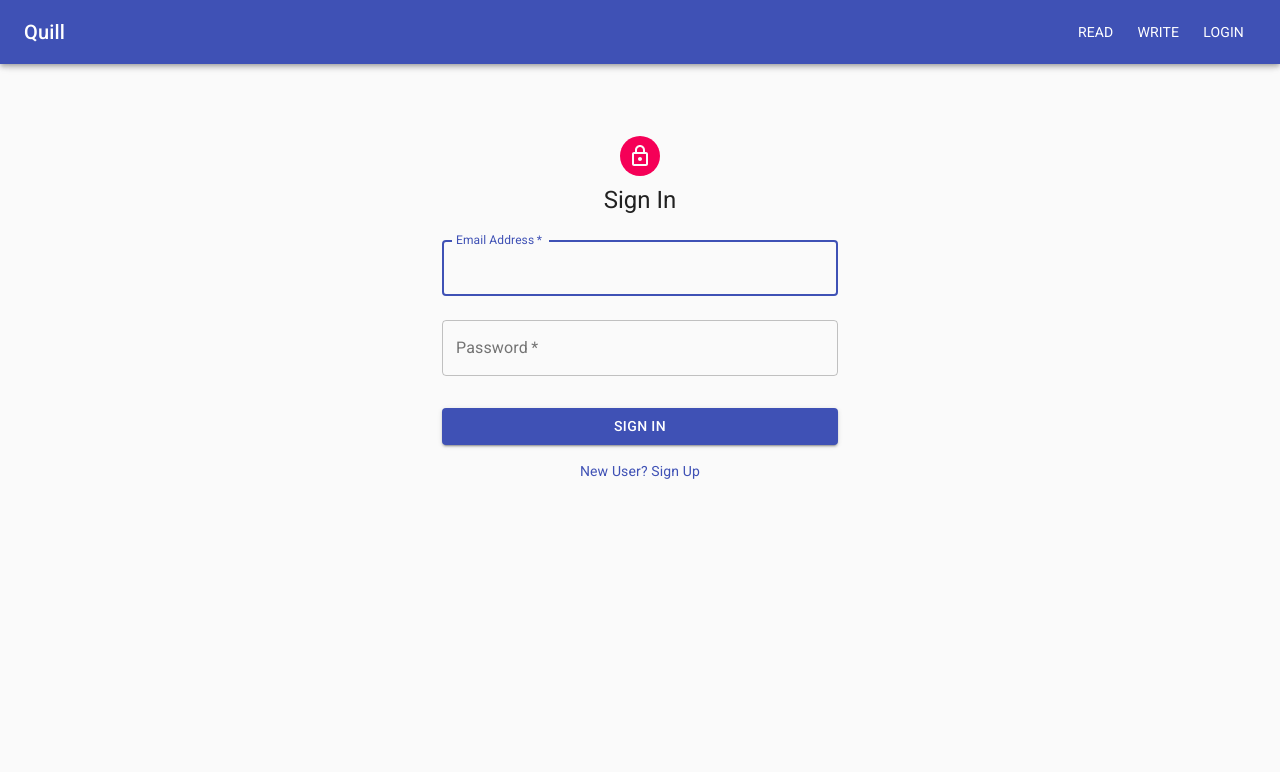
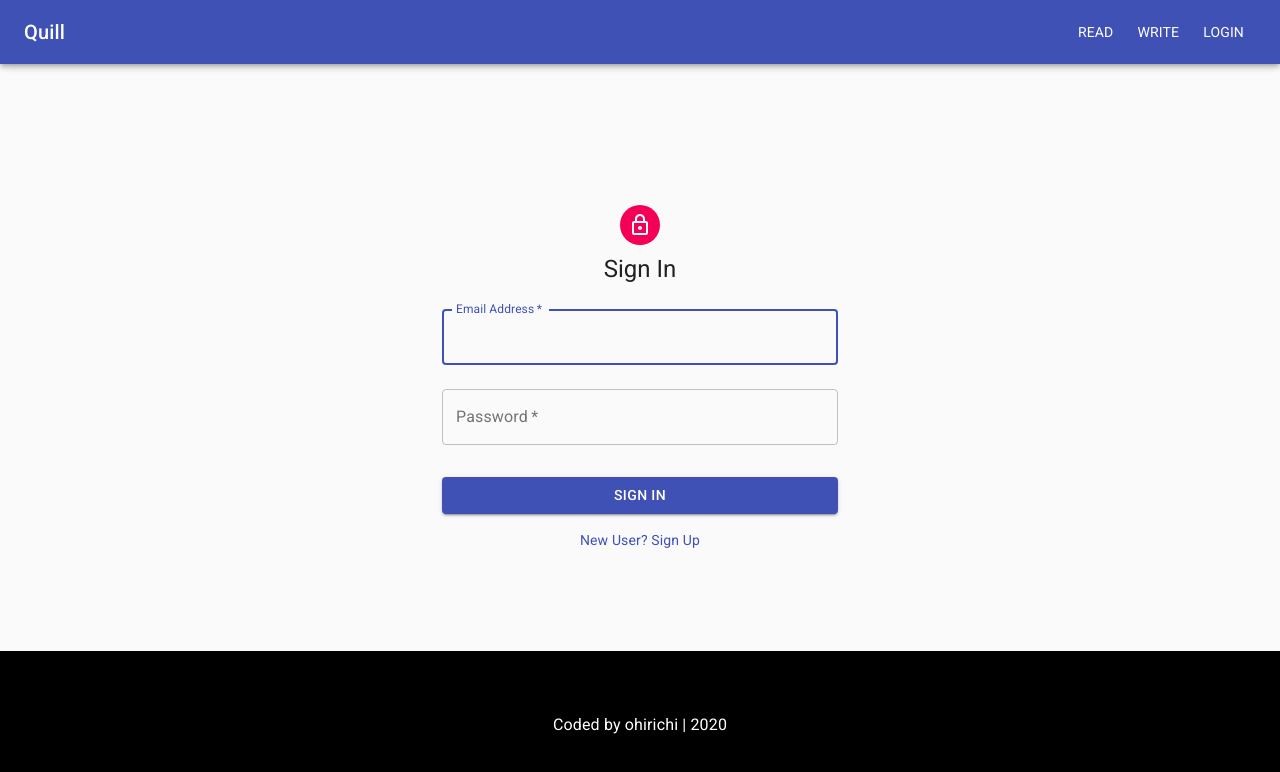
Before and after one commit to ohirichi/quill2, a React (Create React App) app: page / in a window 1280 px wide. Shown: the top 772 px of the page. Built offline with nearby package versions, Linux system fonts and the light colour scheme; no server answers.

Commit message:
adding simple footer and adjusting styling a bit

```diff
--- a/src/App.css
+++ b/src/App.css
@@ -1,38 +1,9 @@
 .App {
   text-align: center;
+  display:grid;
+  min-height:100vh;
 }
 
-.App-logo {
-  height: 40vmin;
-  pointer-events: none;
+.footer{
+  align-self: end;
 }
-
-@media (prefers-reduced-motion: no-preference) {
-  .App-logo {
-    animation: App-logo-spin infinite 20s linear;
-  }
-}
-
-.App-header {
-  background-color: #282c34;
-  min-height: 100vh;
-  display: flex;
-  flex-direction: column;
-  align-items: center;
-  justify-content: center;
-  font-size: calc(10px + 2vmin);
-  color: white;
-}
-
-.App-link {
-  color: #61dafb;
-}
-
-@keyframes App-logo-spin {
-  from {
-    transform: rotate(0deg);
-  }
-  to {
-    transform: rotate(360deg);
-  }
-}
--- a/src/App.js
+++ b/src/App.js
@@ -1,15 +1,16 @@
 import React from 'react';
 import './App.css';
 import CssBaseline from '@material-ui/core/CssBaseline';
-import {Navbar} from './components/index';
+import {Navbar, Footer} from './components/index';
 import Routes from './routes'
 
 function App() {
   return (
     <div className="App">
       <CssBaseline />
-      <Navbar />
-      <Routes/>
+      <Navbar className="navbar" />
+      <Routes className="content" />
+      <Footer className="footer" />
     </div>
   );
 }
--- /dev/null
+++ b/src/components/Footer.js
@@ -0,0 +1,30 @@
+import React from "react"
+import { makeStyles, Typography } from "@material-ui/core"
+
+const useStyles = makeStyles(theme => ({
+    footer:{
+        minHeight:"10vh",
+        backgroundColor: "black",
+        color:"white",
+        display:"flex",
+        flexDirection:"column",
+        justifyContent:"center",
+        alignItems:"center"
+    },
+    a:{
+        textDecoration:"none",
+        color:"white"
+    }
+
+
+}))
+
+export default function Footer(props){
+    const classes = useStyles()
+
+    return(
+        <footer className={classes.footer}>
+            <Typography>Coded by <a className={classes.a} href="https://github.com/ohirichi">ohirichi</a> | 2020 </Typography>
+        </footer>
+    )
+}
--- a/src/components/Login.js
+++ b/src/components/Login.js
@@ -20,8 +20,10 @@ import Container from '@material-ui/core/Container';
 
 //#region  Styles
 const useStyles = makeStyles((theme) => ({
+
   paper: {
     marginTop: theme.spacing(8),
+    marginBottom:theme.spacing(4),
     display: 'flex',
     flexDirection: 'column',
     alignItems: 'center',
--- a/src/components/index.js
+++ b/src/components/index.js
@@ -9,6 +9,7 @@ export {default as Chapter} from "./Chapter"
 export {default as Read} from "./Read"
 export {default as StoryList} from "./StoryList"
 export {default as Write} from "./Write"
+export {default as Footer} from "./Footer"
 
 export function Test (props){
     return(<div>
```
